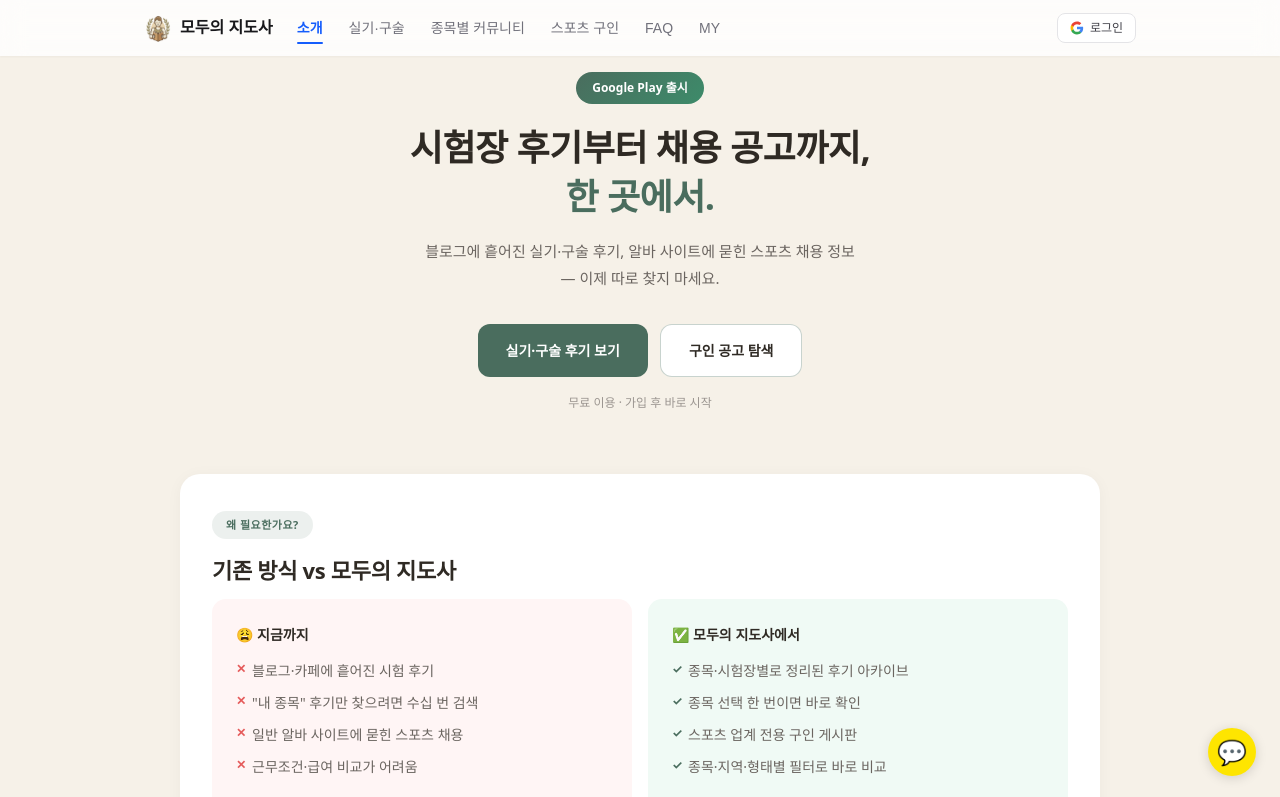
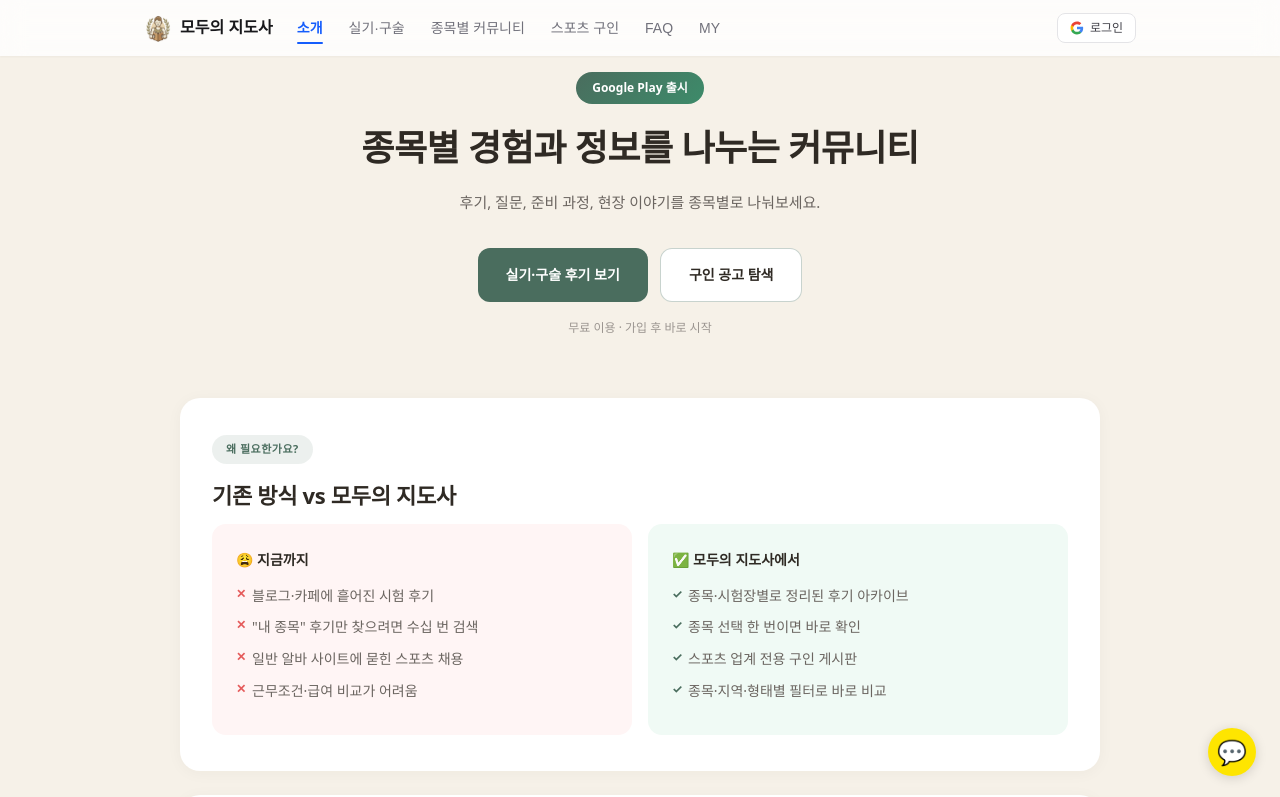
Before and after one commit to gallant0214/modu-community, a Next.js app: page / in a window 1280 px wide. Shown: the top 797 px of the page. Built offline with nearby package versions, Linux system fonts and the light colour scheme; no server answers.

Commit message:
Update homepage hero headline and sub-copy
Co-Authored-By: Claude Opus 4.6 (1M context) <noreply@anthropic.com>

```diff
--- a/app/page.tsx
+++ b/app/page.tsx
@@ -15,11 +15,10 @@ export default async function Home() {
           <div className="lp-c">
             <div className="lp-hero-chip">Google Play 출시</div>
             <h1 className="lp-hero-title">
-              시험장 후기부터 채용 공고까지,<br /><span className="hl">한 곳에서.</span>
+              종목별 경험과 정보를 나누는 커뮤니티
             </h1>
             <p className="lp-hero-sub">
-              블로그에 흩어진 실기·구술 후기, 알바 사이트에 묻힌 스포츠 채용 정보<br />
-              — 이제 따로 찾지 마세요.
+              후기, 질문, 준비 과정, 현장 이야기를 종목별로 나눠보세요.
             </p>
             <div className="lp-hero-ctas">
               <Link href="/community" className="lp-btn lp-btn-primary">실기·구술 후기 보기</Link>
```
